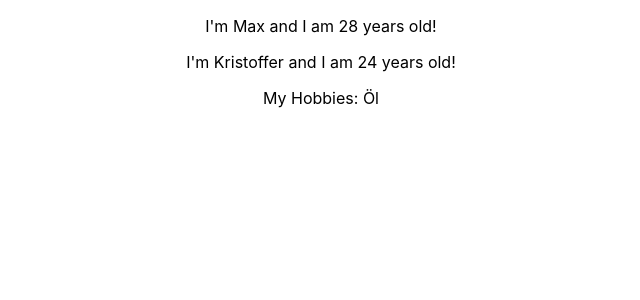
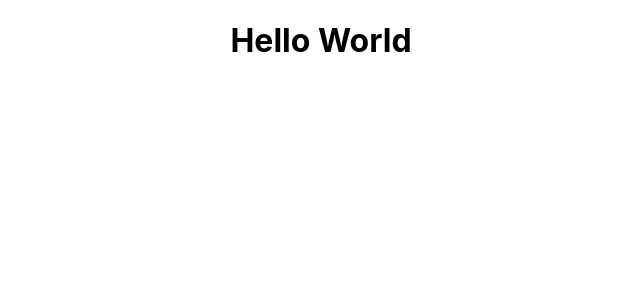
Before and after one commit to somnas/react-tutorial, a React (Create React App) app: page / in a window 1280 px wide. Shown: the top 300 px of the page, without its empty margins (319-959 px from the left). Built offline with nearby package versions, Linux system fonts and the light colour scheme.

Commit message:
start over excercise

```diff
--- a/src/App.js
+++ b/src/App.js
@@ -1,24 +1,17 @@
 import React, {Component} from 'react';
 import './App.css';
-import Person from './Person/Person';
 
 class App extends Component {
-  state = {
-    persons: [
-      {name: 'Max', age: 28},
-      {name: 'Manu', age: 29},
-    ]
-  }
-
   render() {
     return (
       <div className="App">
-        <Person name={this.state.persons[0].name} age={this.state.persons[0].age} />
-        <Person name="Kristoffer" age="24">My Hobbies: Öl</Person>
+        <h1>Hello World</h1>
       </div>
-    );
+      );
+    }
   }
-}
+
+
 
 
 
--- a/src/Person/Person.js
+++ /dev/null
@@ -1,13 +0,0 @@
-import React from 'react';
-
-const person = (props) => {
-    return (
-        <div className="App">
-            <p>I'm {props.name} and I am {props.age} years old!</p>
-            <p>{props.children}</p>
-        </div>
-
-    )
-}
-
-export default person;
```
